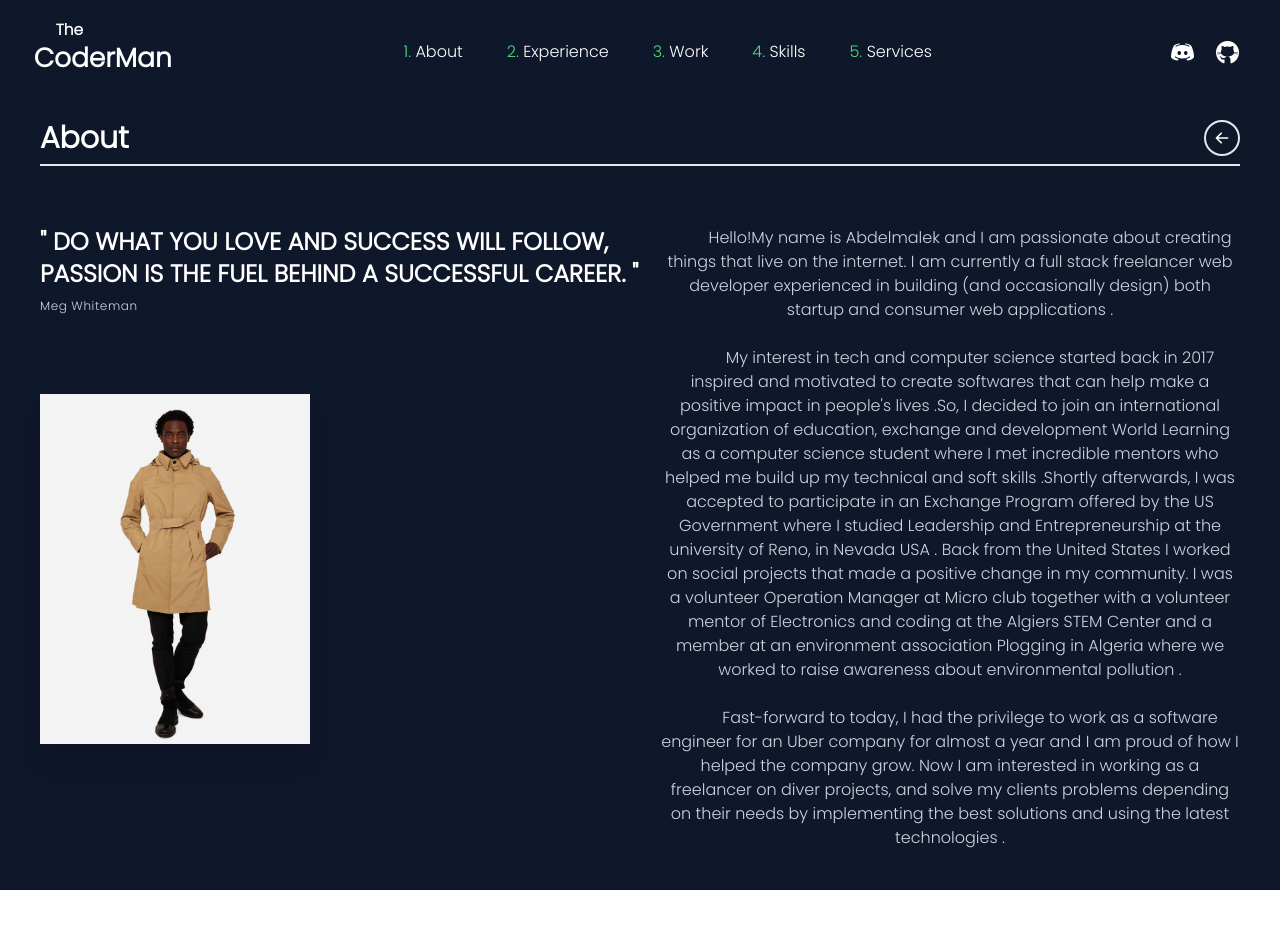
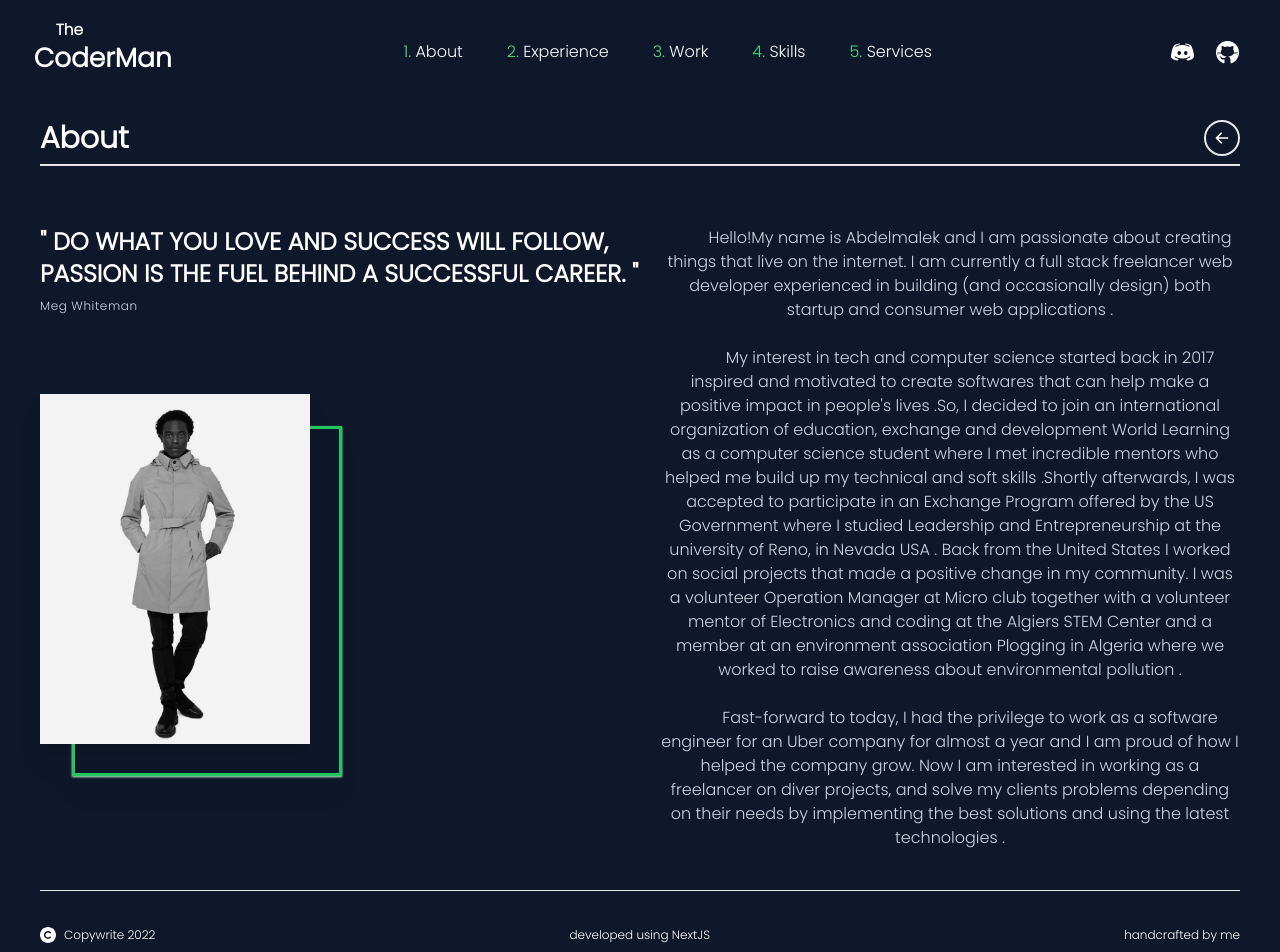
Before and after one commit to chakib2002/Personal-Portfolio, a Next.js app: page /about in a window 1280 px wide. Shown: the top 952 px of the page. Before the commit the page ends 890 px from the top, so only its background shows below. Built offline with nearby package versions, Linux system fonts and the light colour scheme.

Commit message:
AboutJS page done

```diff
--- a/components/AboutPage/Section.js
+++ b/components/AboutPage/Section.js
@@ -1,8 +1,9 @@
 import Image from "next/image";
-import React from "react";
+import React, { useState } from "react";
 import style from "../../styles/Section.module.css";
 
 export default function Section() {
+  const [hover, setHover] = useState(false);
   return (
     <div className="mx-5 lg:mx-10 text-white py-10 md:grid md:grid-cols-2 md:space-x-5">
       <div>
@@ -16,13 +17,28 @@ export default function Section() {
           </p>
         </div>
         <div
-          className={`hidden md:inline-grid md:my-36 drop-shadow-xl md:relative md:w-[256px] md:h-[350px] lg:w-[270px] lg:h-[350px] my-5 lg:my-20`}
+          onMouseEnter={() => {
+            setHover(true);
+          }}
+          onMouseLeave={() => {
+            setHover(false);
+          }}
+          className={`hidden cursor-pointer  md:my-36 drop-shadow-xl md:block md:relative md:w-[256px] md:h-[350px] lg:w-[270px] lg:h-[350px] my-5 lg:my-20`}
         >
-          <Image src="/About.jpeg" alt="me" layout="fill" />
+          <Image
+            className="z-10 grayscale hover:grayscale-0"
+            src="/About.jpeg"
+            alt="me"
+            layout="fill"
+          />
+          <div
+            className={`absolute border-[3px] border-green-500 h-[350px] w-[270px] top-8 left-8 z-0
+            shadow-sm shadow-green-200 `}
+          />
         </div>
       </div>
       <div>
-        <div className=" text-slate-300 my-10 md:my-0 text-center ">
+        <div className="text-slate-300 my-10 md:my-0 text-center ">
           <p className="md:indent-10  ">
             Hello!My name is Abdelmalek and I am passionate about creating
             things that live on the internet. I am currently a full stack
--- a/components/Footer.js
+++ b/components/Footer.js
@@ -1,5 +1,26 @@
 import React from "react";
 
 export default function Footer() {
-  return <div>Footer</div>;
+  return (
+    <div className="mx-5 lg:mx-10  border-t ">
+      <div className="flex justify-between space-x-3  flex-wrap py-5">
+        <div className=" text-white flex space-x-2 py-2">
+          <svg
+            className="h-4 w-4 self-center fill-white"
+            xmlns="http://www.w3.org/2000/svg"
+            viewBox="0 0 512 512"
+          >
+            <path d="M256 0C114.6 0 0 114.6 0 256s114.6 256 256 256s256-114.6 256-256S397.4 0 256 0zM199.2 312.6c14.94 15.06 34.8 23.38 55.89 23.38c.0313 0 0 0 0 0c21.06 0 40.92-8.312 55.83-23.38c9.375-9.375 24.53-9.469 33.97-.1562c9.406 9.344 9.469 24.53 .1562 33.97c-24 24.22-55.95 37.56-89.95 37.56c0 0 .0313 0 0 0c-33.97 0-65.95-13.34-89.95-37.56c-49.44-49.88-49.44-131 0-180.9c24-24.22 55.98-37.56 89.95-37.56c.0313 0 0 0 0 0c34 0 65.95 13.34 89.95 37.56c9.312 9.438 9.25 24.62-.1562 33.97c-9.438 9.344-24.59 9.188-33.97-.1562c-14.91-15.06-34.77-23.38-55.83-23.38c0 0 .0313 0 0 0c-21.09 0-40.95 8.312-55.89 23.38C168.3 230.6 168.3 281.4 199.2 312.6z" />
+          </svg>
+          <p className="text-xs font-thin self-center py-2">Copywrite 2022</p>
+        </div>
+        <div className="self-center py-2">
+          <p className="text-xs text-white">developed using NextJS</p>
+        </div>
+        <div className="self-center py-2">
+          <p className="text-xs text-white">handcrafted by me</p>
+        </div>
+      </div>
+    </div>
+  );
 }
--- a/pages/about.js
+++ b/pages/about.js
@@ -1,6 +1,7 @@
 import React from "react";
 import Header from "../components/AboutPage/Header";
 import Section from "../components/AboutPage/Section";
+import Footer from "../components/Footer";
 import Navbar from "../components/Navbar";
 
 export default function About() {
@@ -9,6 +10,7 @@ export default function About() {
       <Navbar />
       <Header />
       <Section />
+      <Footer />
     </div>
   );
 }
```
